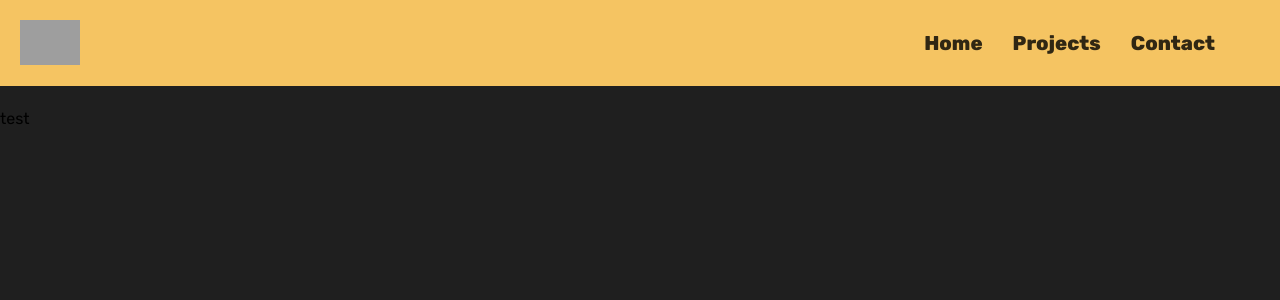
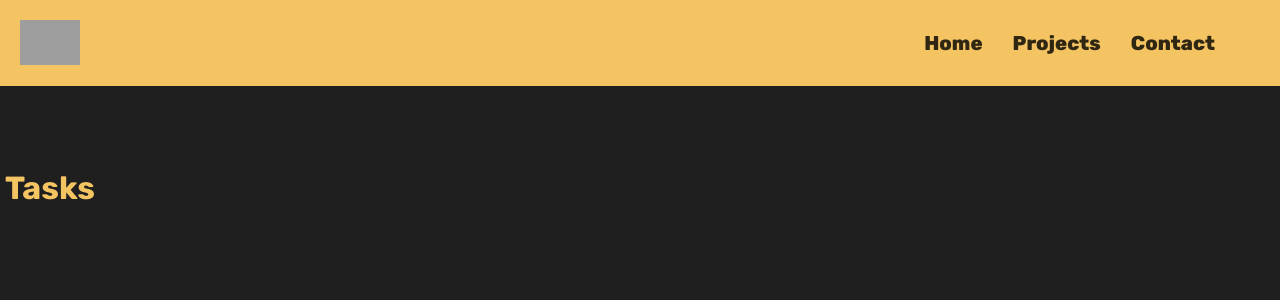
Before and after one commit to ParkAnthony13/tasks, a React (Create React App) app in the folder client/: page /project/1 in a window 1280 px wide. Shown: the top 300 px of the page. Built offline with nearby package versions, Linux system fonts and the light colour scheme; grey boxes are pictures that could not be loaded.

Commit message:
logo error encountered on single projects page

```diff
--- a/client/src/App.js
+++ b/client/src/App.js
@@ -1,12 +1,11 @@
-import react, { useState, useEffect } from 'react';
-import { Link, Navigate, Router } from '@reach/router';
-import Button from '@mui/material/Button';
-import axios from 'axios';
+import react, { useState } from 'react';
+import { Router } from '@reach/router';
+// import Button from '@mui/material/Button';
+// import axios from 'axios';
 
 import LandingPage from './components/LandingPage';
 import NavBar from './components/NavBar';
 import ProjectList from './components/ProjectList';
-import NavMobile from './components/NavMobile';
 import SingleProject from './components/SingleProject';
 
 
@@ -46,8 +45,9 @@ function App() {
           mobile={mobile}
           setMobile={setMobile}
         />
-        <SingleProject path="/project/:id"/>
-        <NavMobile path="/test" />
+        <SingleProject path="/project/:id"
+          mobile={mobile}
+          setMobile={setMobile}/>
       </Router>
     </div>
   );
--- a/client/src/components/LandingPage.jsx
+++ b/client/src/components/LandingPage.jsx
@@ -1,8 +1,5 @@
 
-import React, { useEffect, useState } from 'react';
-import {navigate, Router, Link} from '@reach/router'
-import Button from '@mui/material/Button';
-import axios from 'axios';
+import React from 'react';
 import '../css/LandingPage.css';
 
 
--- a/client/src/components/NavBar.jsx
+++ b/client/src/components/NavBar.jsx
@@ -1,8 +1,6 @@
 
-import React, { useEffect, useState } from 'react';
-import {navigate, Router, Link} from '@reach/router'
-import Button from '@mui/material/Button';
-import axios from 'axios';
+import React, {} from 'react';
+import {Link} from '@reach/router'
 import '../css/NavBar.css';
 
 const NavBar = props => {
--- a/client/src/components/NavMobile.jsx
+++ /dev/null
@@ -1,22 +0,0 @@
-import React, { useEffect, useState } from 'react';
-import {navigate, Router, Link} from '@reach/router'
-import Button from '@mui/material/Button';
-import axios from 'axios';
-import '../css/NavMobile.css';
-
-const NavMobile = props => {
-
-
-
-
-    return (
-        <div className="outer">
-            <h1>Left to Right</h1> &nbsp;
-            <div class="outer__button button__left-right">
-                <div class="text">Button</div>
-            </div>&nbsp;
-        </div>
-    )
-}
-
-export default NavMobile;
--- a/client/src/components/ProjectList.jsx
+++ b/client/src/components/ProjectList.jsx
@@ -1,8 +1,5 @@
 import React, { useEffect, useState } from 'react';
 import {navigate, Router, Link} from '@reach/router'
-import Button from '@mui/material/Button';
-import axios from 'axios';
-import SingleProject from './SingleProject';
 import '../css/ProjectList.css';
 
 const ProjectList = props => {
--- a/client/src/components/SingleProject.jsx
+++ b/client/src/components/SingleProject.jsx
@@ -1,17 +1,66 @@
 import React, { useEffect, useState } from 'react';
 import {navigate, Router, Link} from '@reach/router'
-import Button from '@mui/material/Button';
-import axios from 'axios';
-import '../css/ProjectList.css';
+import '../css/SingleProject.css';
 
 const SingleProject = props => {
 
     const {id} =props
+    const [task, setTask] = useState({
+        taskName:'',
+        taskDescription:'',
+        taskCreatedAt:'',
+        taskDueDate:'',
+        taskDateDelta:'',
+        taskPerson:'',
+        isComplete: false,
+    });
+    const [taskList, setTaskList] = useState([]);
+    const [completedList, setCompletedList] = useState([]);
 
-
+    const changeHandler = e => {
+        setTask({
+            ...task,
+            [e.target.name]:e.target.value
+        })
+    }
+    const addTaskHandler = e => {
+        e.preventDefault();
+        setTaskList([...taskList,task]);
+        setTask({
+            taskName:'',
+            taskDescription:'',
+            taskCreatedAt:'',
+            taskDueDate:'',
+            taskDateDelta:'',
+            taskPerson:'',
+            isComplete: false,
+        })
+    }
+    const taskCompletedHandler = e => {
+        e.preventDefault();
+        // data base delete from task list, post to completed list
+    }
     return (
         <div>
-            test
+            <div className="projectListContainer">
+                <div className="projectTitle">
+                    <ul className="TitleItem">
+                        <li>Project {id}</li>
+                        <li>
+                            <h1>Tasks</h1>
+                            <h1>{taskList.length}/{taskList.length}</h1>
+                        </li>
+                    </ul>
+
+                </div>
+                <div className="projectStatus">
+
+                </div>
+                <div className="projectTaskList">
+
+                </div>
+
+            </div>
         </div>
     )
 }
--- a/client/src/css/ProjectList.css
+++ b/client/src/css/ProjectList.css
@@ -3,6 +3,8 @@
     color: #1f1f1f;
     padding: 5px;
     height: 100%;
+    max-width: 1500px;
+    margin:auto;
 }
 .projectListContainer h1:first-child {
     color: #f5c462;
@@ -16,11 +18,11 @@
     padding: auto;
 }
 .ProjectCard {
-    background: #ffffff;
+    background: #4f4f4f;
     width: 320px;
     margin: 0px 18px 18px;
     text-decoration: none;
-    color: #1f1f1f;
+    color: #fff;
 
     display: flex;
     text-align: center;
@@ -30,7 +32,7 @@
 
     outline: 2px solid black;
     border-radius: 25px;
-    box-shadow: 0px 3px 7px #ffffff;
+    box-shadow: 2px 2px 5px #696969;
 }
 .ProjectCardHover {
     background: #ffffff;
```
Also changed, not shown: client/src/css/NavMobile.css (deleted).
